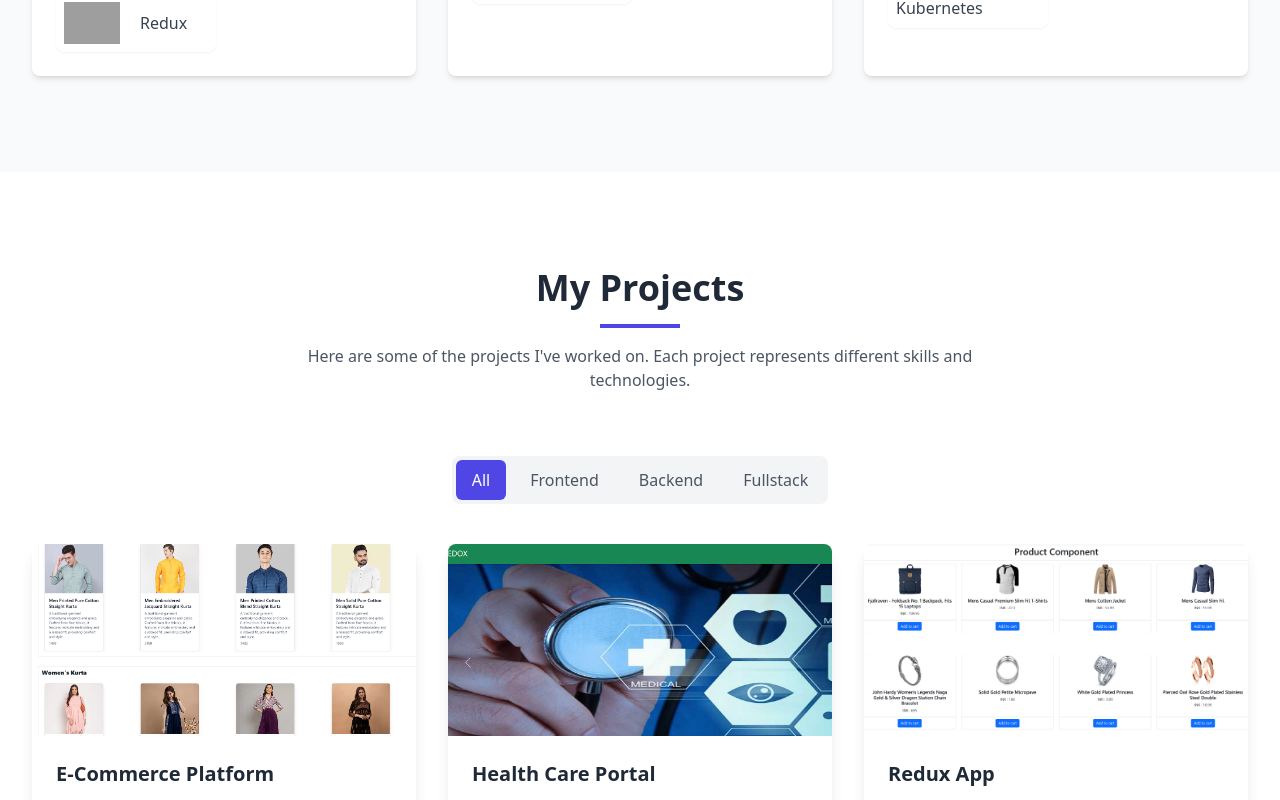
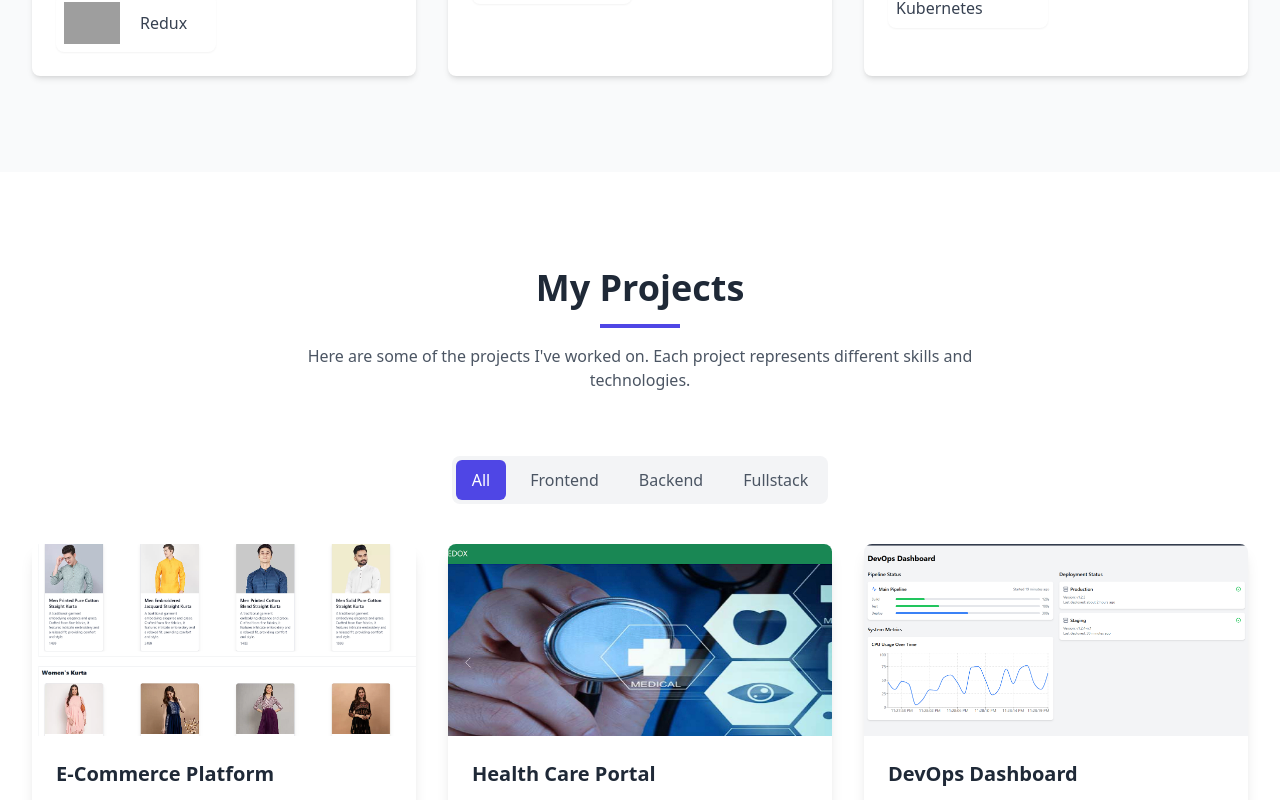
Before and after one commit to Bhaskar0320/Profile, a React (Vite) app: page / in a window 1280 px wide. Shown: the part 1990-2790 px from the top of the page. Built offline with nearby package versions, Linux system fonts and the light colour scheme; grey boxes are pictures that could not be loaded.

Commit message:
added devops dashboard project

```diff
--- a/src/components/Projects.tsx
+++ b/src/components/Projects.tsx
@@ -7,6 +7,7 @@ import mediavers from '../Images/mediaverse.png'
 import hero from '../Images/herobg.png';
 import reduxTool from '../Images/redux_toolkit.png'
 import portfolio from '../Images/portfolio.png'
+import devopsDash from '../Images/devops_dashboard.png'
 
 const Projects = () => {
   const [activeFilter, setActiveFilter] = useState('all');
@@ -34,6 +35,16 @@ const Projects = () => {
     },
     {
       id: 3,
+      title: 'DevOps Dashboard',
+      description: 'A DevOps Dashboard provides real-time insights into CI/CD pipelines, infrastructure health, deployment status, and system performance. It helps teams monitor key metrics, detect issues, and optimize workflows for efficient software delivery.',
+      image: devopsDash,
+      technologies: ['React.Js', 'JavaScript', 'Vite', 'Tailwind CSS'],
+      category: 'frontend',
+      github: 'https://github.com/Bhaskar0320/redux-app',
+      demo: 'https://dev-ops-dashboard.vercel.app/',
+    },
+    {
+      id: 4,
       title: 'Redux App',
       description: 'A Redux app that manages global state using a centralized store, ensuring predictable state changes via actions and reducers. It improves scalability, debugging, and state consistency across components.',
       image: reduxTool,
@@ -42,7 +53,7 @@ const Projects = () => {
       github: 'https://github.com/Bhaskar0320/redux-app'
     },
     {
-      id: 4,
+      id: 5,
       title: 'Portfolio Website',
       description: 'A responsive portfolio website showcasing projects and skills with a modern design.',
       image: portfolio,
@@ -52,7 +63,7 @@ const Projects = () => {
       demo: 'https://bhaskaramanportfolio.netlify.app/',
     },
     {
-      id: 5,
+      id: 6,
       title: 'MediaVerse',
       description: 'A responsive frontend website showcasing projects and skills with a modern design.',
       image: mediavers,
@@ -61,7 +72,7 @@ const Projects = () => {
       github: 'https://github.com/Bhaskar0320/MediaVerse',
     },
     {
-      id: 6,
+      id: 7,
       title: 'Insta Close',
       description: 'Developed RESTful APIs for user authentication and interactive UI features. Optimized MongoDB database performance through efficient indexing and query optimization. Integrated various engineering tools and designed data layer interactions.',
       image: insta,
```
Also changed, not shown: src/Images/devops_dashboard.png (added).
